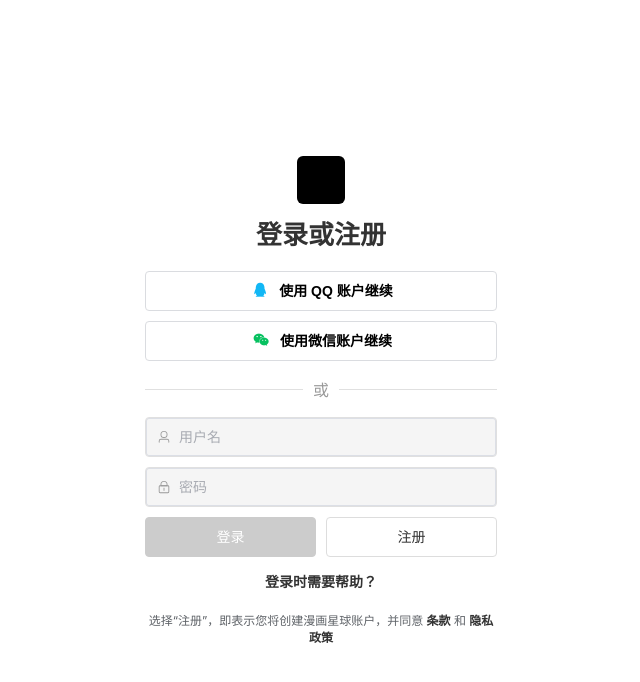
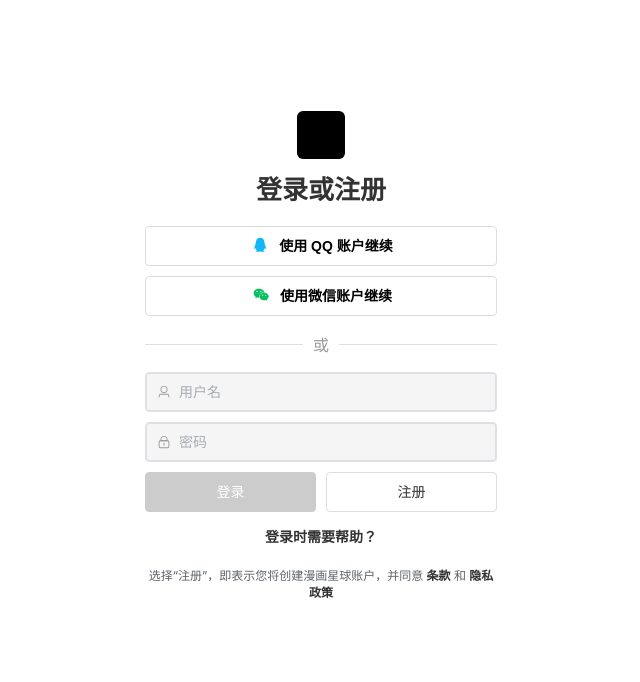
Before and after one commit to hem0u/comic-website, a Vue app in the folder comic-frontend/: page /login in a window 1280 px wide. Shown: the top 682 px of the page, without its empty margins (319-959 px from the left). Built offline with nearby package versions, Linux system fonts and the light colour scheme.

Commit message:
修复登录页跳转逻辑

```diff
--- a/comic-frontend/src/views/Login.vue
+++ b/comic-frontend/src/views/Login.vue
@@ -171,7 +171,7 @@
   try {
     const res = await login(loginForm.value);
     userStore.setUserInfo(res.data.token, res.data.username);
-    router.push('/user-center');
+    router.push('/home');
   } catch (error) {
     ElMessage.error(error.response?.data?.msg || '登录失败，请稍后重试');
     console.error('登录失败：', error);
@@ -208,6 +208,7 @@
   margin: 0;
   padding: 0;
   box-sizing: border-box;
+  padding-bottom: 90px; /* 通过底部填充使内容向上移动20px */
 }
 
 /* 背景图容器 */
```
